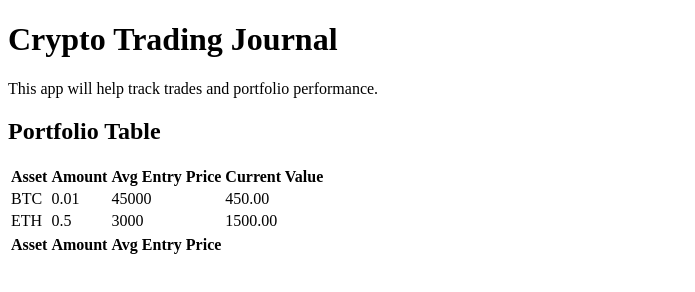
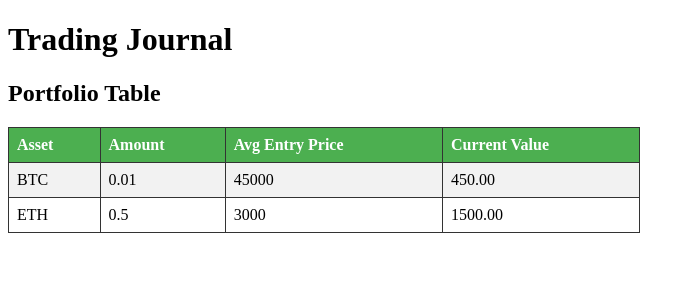
Before and after one commit to Dasja1990/trading-journal-web, a plain HTML site: page index.html in a window 1280 px wide. Shown: the whole page, without its empty margins (0-695 px from the left). Drawn offline with Linux system fonts and the light colour scheme.

Commit message:
Update index.html

```diff
--- a/index.html
+++ b/index.html
@@ -1,13 +1,13 @@
 <!DOCTYPE html>
-<html>
+<html lang="en">
 <head>
+    <meta charset="UTF-8">
     <title>Trading Journal</title>
+    <link rel="stylesheet" href="style.css">
 </head>
 <body>
-    <h1>Crypto Trading Journal</h1>
-    <p>This app will help track trades and portfolio performance.</p>
+    <h1>Trading Journal</h1>
 
-    <div id="trade-log"></div>
     <h2>Portfolio Table</h2>
     <table id="portfolio">
         <tr>
@@ -17,13 +17,7 @@
             <th>Current Value</th>
         </tr>
     </table>
-<table id="portfolio">
-    <tr>
-        <th>Asset</th>
-        <th>Amount</th>
-        <th>Avg Entry Price</th>
-    </tr>
-</table>
+
     <script src="script.js"></script>
 </body>
 </html>
```
Lines whose indentation alone changed are shown as unchanged.
